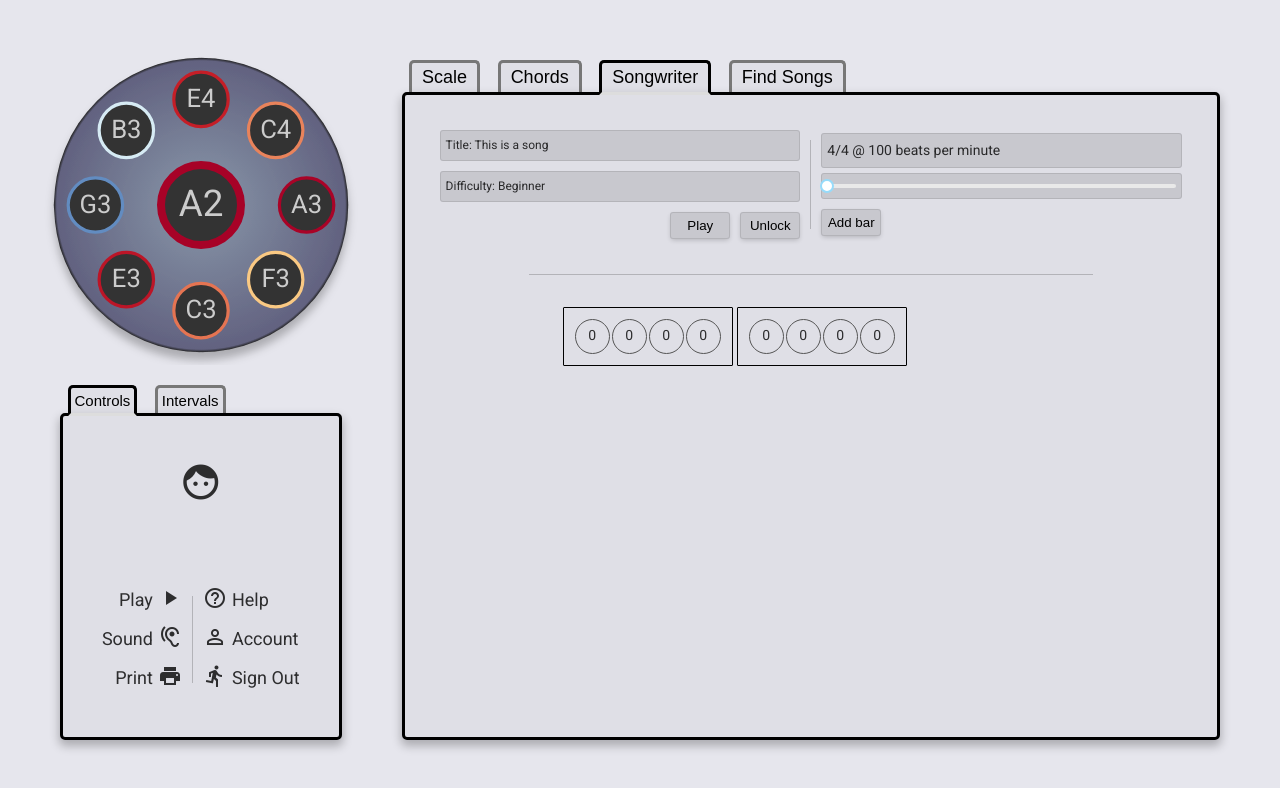
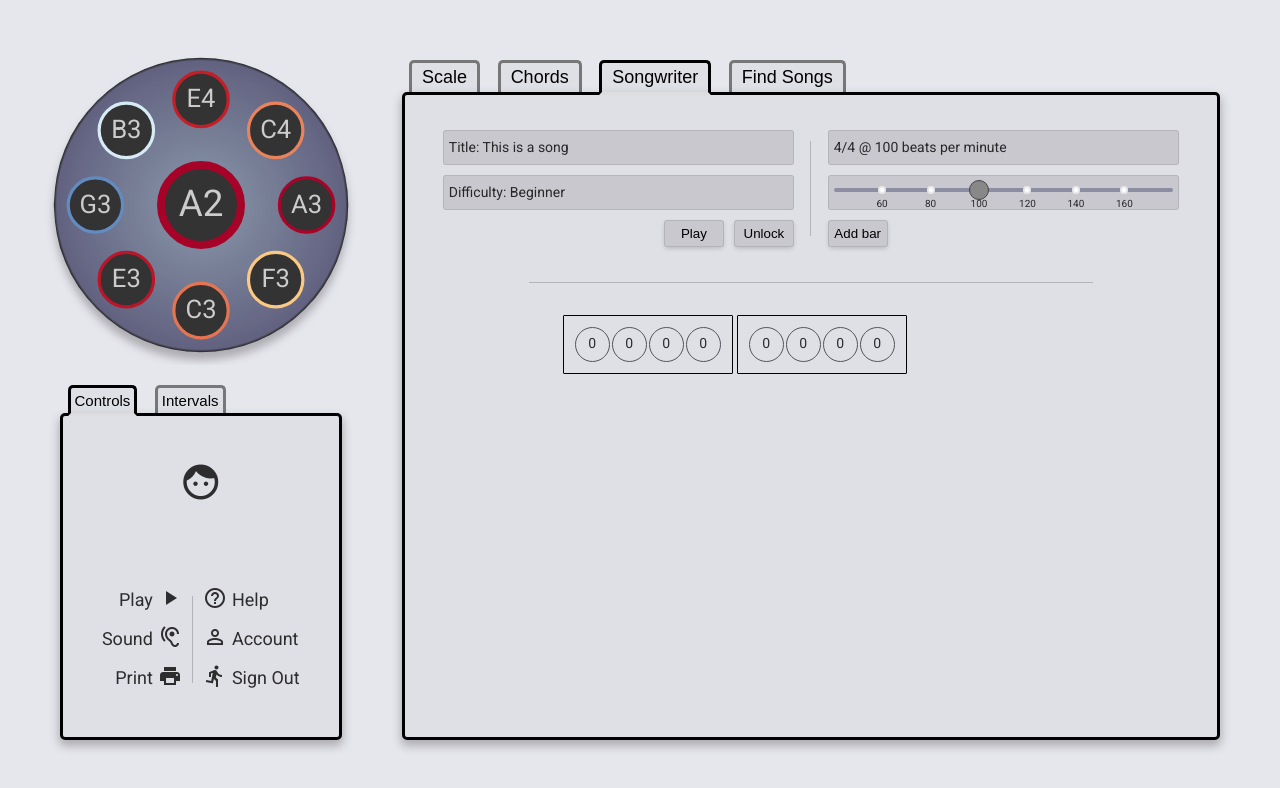
Before and after one commit to Moosees/ding-and-tones, a React (Create React App) app: page /song in a window 1280 px wide. Shown: the top 788 px of the page. Built offline with nearby package versions, Linux system fonts and the light colour scheme.

Commit message:
Style bpm slider

```diff
--- /dev/null
+++ b/src/components/bpmSlider/BpmSlider.jsx
@@ -0,0 +1,53 @@
+import Slider from 'rc-slider';
+import 'rc-slider/assets/index.css';
+import React from 'react';
+import { connect } from 'react-redux';
+import { setBpm } from '../../redux/song/song.actions';
+import styled from 'styled-components';
+
+const Mark = styled.span`
+  color: rgba(0, 0, 0, 0.8);
+  font-size: 1rem;
+  position: relative;
+  top: -7px;
+`;
+
+const marks = {
+  60: <Mark>60</Mark>,
+  80: <Mark>80</Mark>,
+  100: <Mark>100</Mark>,
+  120: <Mark>120</Mark>,
+  140: <Mark>140</Mark>,
+  160: <Mark>160</Mark>,
+};
+
+const BpmSlider = ({ bpm, setBpm, isSongPlaying }) => (
+  <Slider
+    value={bpm}
+    step={5}
+    min={40}
+    max={180}
+    marks={marks}
+    included={false}
+    disabled={isSongPlaying}
+    onChange={(value) => setBpm(value)}
+    handleStyle={{
+      backgroundColor: '#888',
+      border: '1px solid #444',
+      height: '2rem',
+      marginTop: '-8px',
+      width: '2rem',
+    }}
+    railStyle={{
+      backgroundColor: 'rgba(0,0,60,0.3)',
+    }}
+    style={{ backgroundColor: 'rgba(0,0,0,0)', marginTop: '-5px' }}
+  />
+);
+
+const mapStateToProps = ({ song, ui }) => ({
+  bpm: song.bpm,
+  isSongPlaying: ui.isSongPlaying,
+});
+
+export default connect(mapStateToProps, { setBpm })(BpmSlider);
--- a/src/components/infoField/InfoField.jsx
+++ b/src/components/infoField/InfoField.jsx
@@ -2,12 +2,15 @@ import React from 'react';
 import styled from 'styled-components';
 
 const InfoContainer = styled.div`
+  align-items: center;
   border: 1px solid rgba(0, 0, 0, 0.1);
   background-color: rgba(0, 0, 0, 0.1);
   border-radius: 3px;
-  flex: 1 0;
+  display: flex;
+  flex: 1 0 3rem;
   margin: 0.5rem;
-  padding: 0.5rem;
+  min-height: 3.5rem;
+  padding: 0 0.5rem;
 `;
 
 const InfoField = ({ label }) => <InfoContainer>{label}</InfoContainer>;
--- a/src/components/songControls/SongControls.jsx
+++ b/src/components/songControls/SongControls.jsx
@@ -1,5 +1,3 @@
-import Slider from 'rc-slider';
-import 'rc-slider/assets/index.css';
 import React, { useState } from 'react';
 import { connect } from 'react-redux';
 import { v4 as uuid } from 'uuid';
@@ -7,20 +5,20 @@ import { metreList } from '../../metre.data';
 import { addNewBar } from '../../redux/bars/bars.actions';
 import {
   addBarToSong,
-  setBpm,
   setSongMetre,
   setSongSubdivision,
 } from '../../redux/song/song.actions';
+import BpmSlider from '../bpmSlider/BpmSlider';
 import ButtonMain from '../button/ButtonMain';
 import InfoField from '../infoField/InfoField';
 import MetreControls from '../metreControls/MetreControls';
+import { Buttons, ControlsContainer } from './songControls.styles';
 import { createNewBar } from './songControls.utils';
 
 const SongControls = ({
   addNewBar,
   addBarToSong,
   bpm,
-  setBpm,
   isSongPlaying,
   subdivision,
   setSongSubdivision,
@@ -40,37 +38,26 @@ const SongControls = ({
   };
 
   return (
-    <>
-      {/* <label>
-          BPM:
-          <input
-            type="number"
-            min="50"
-            max="160"
-            value={bpm}
-            disabled={isSongPlaying}
-            onChange={(e) => setBpm(Number(e.target.value))}
-          />
-        </label> */}
-
+    <ControlsContainer>
       <InfoField label={metreAndBpm} onEdit={() => setMetreOpen(true)} />
-      <InfoField label={<Slider />} />
-      <ButtonMain
-        label="Add bar"
-        disabled={isSongPlaying}
-        onClick={() => handleNewBar(metre, subdivision)}
-      />
+      <InfoField label={<BpmSlider />} />
+      <Buttons>
+        <ButtonMain
+          label="Add bar"
+          disabled={isSongPlaying}
+          onClick={() => handleNewBar(metre, subdivision)}
+        />
+      </Buttons>
       {metreOpen && (
         <MetreControls
           metre={metre}
           subdivision={subdivision}
           setMetre={setSongMetre}
           setSubdivision={setSongSubdivision}
-          disabled={isSongPlaying}
           onClick={() => handleNewBar(metre, subdivision)}
         />
       )}
-    </>
+    </ControlsContainer>
   );
 };
 
@@ -84,7 +71,6 @@ const mapStateToProps = ({ song }) => ({
 export default connect(mapStateToProps, {
   addNewBar,
   addBarToSong,
-  setBpm,
   setSongSubdivision,
   setSongMetre,
 })(SongControls);
--- /dev/null
+++ b/src/components/songControls/songControls.styles.js
@@ -0,0 +1,13 @@
+import styled from 'styled-components';
+
+export const ControlsContainer = styled.div`
+  display: flex;
+  flex-direction: column;
+  font-size: 1.4rem;
+  width: 100%;
+`;
+
+export const Buttons = styled.div`
+  align-self: flex-start;
+  display: flex;
+`;
--- a/src/components/songInfo/SongInfo.jsx
+++ b/src/components/songInfo/SongInfo.jsx
@@ -9,7 +9,7 @@ import PlayButton from '../playButton/PlayButton';
 const InfoContainer = styled.div`
   display: flex;
   flex-direction: column;
-  font-size: 1.2rem;
+  font-size: 1.4rem;
   width: 100%;
 `;
 
--- a/src/containers/songwriter/songwriter.styles.js
+++ b/src/containers/songwriter/songwriter.styles.js
@@ -13,12 +13,13 @@ export const TopSection = styled.div`
   align-items: center;
   display: flex;
   flex: 1 0;
+  justify-content: space-around;
   max-width: 80rem;
   width: 100%;
 `;
 
 export const TopPart = styled.div`
-  width: 50%;
+  width: 48%;
 `;
 
 export const BottomSection = styled.div`
```
